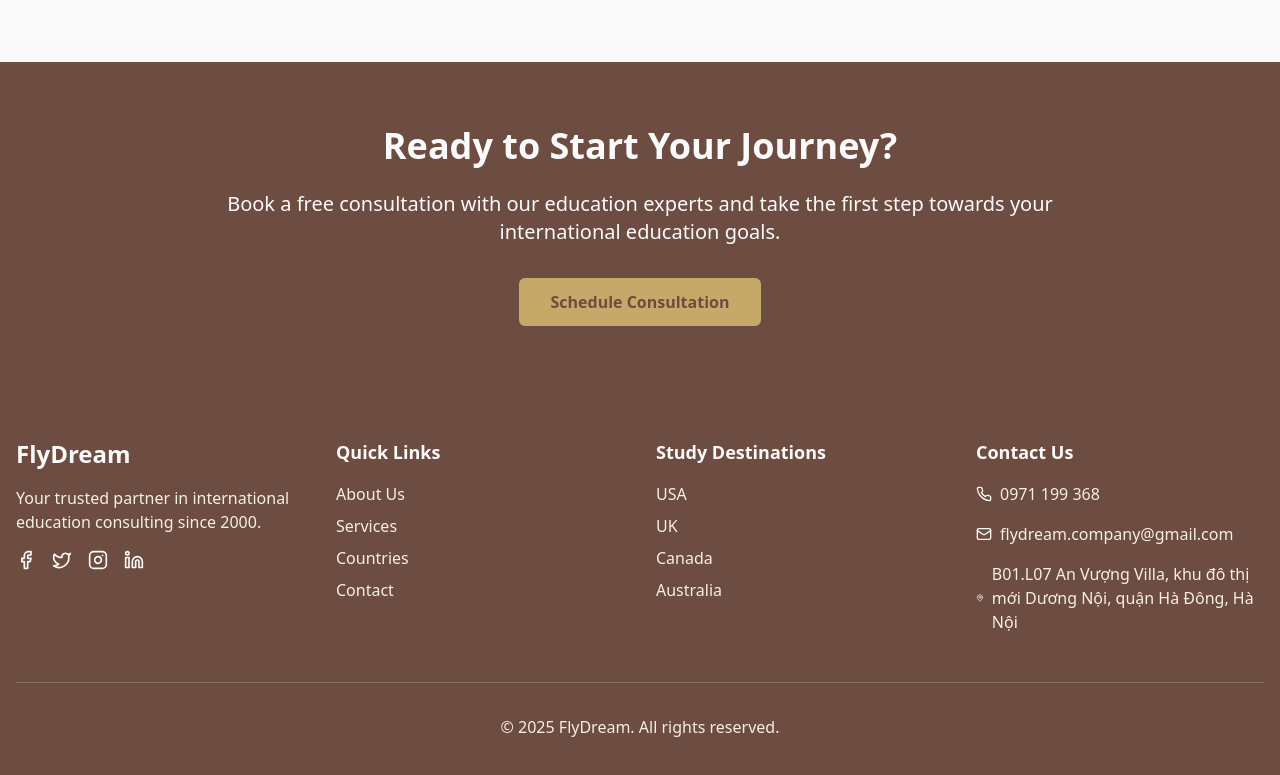
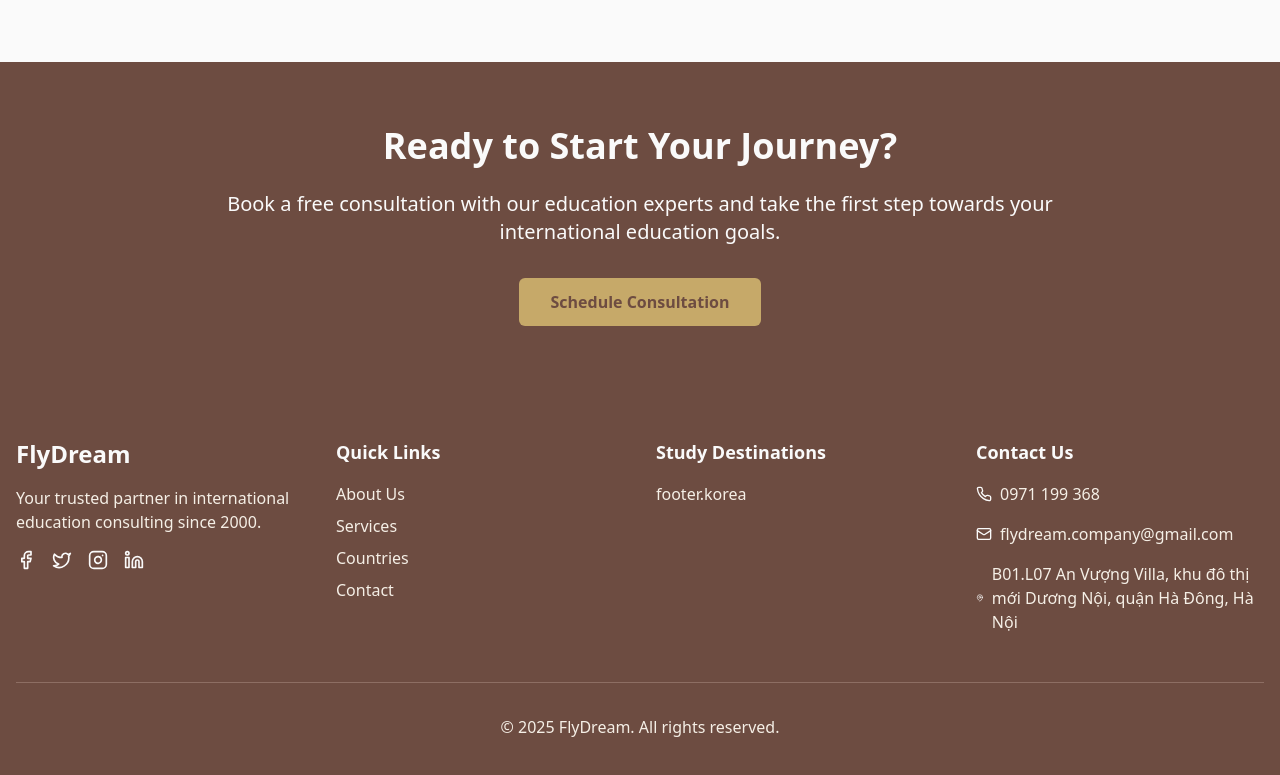
Before and after one commit to tuanback/FlyDream, a React (Vite) app: page / in a window 1280 px wide. Shown: the part 2450-3225 px from the top of the page. Built offline with nearby package versions, Linux system fonts and the light colour scheme.

Commit message:
Change footer

```diff
--- a/src/components/Footer.tsx
+++ b/src/components/Footer.tsx
@@ -69,22 +69,7 @@ const Footer = () => {
             <ul className="space-y-2">
               <li>
                 <a href="#" className="text-beige hover:text-gold">
-                  {t("footer.usa")}
-                </a>
-              </li>
-              <li>
-                <a href="#" className="text-beige hover:text-gold">
-                  {t("footer.uk")}
-                </a>
-              </li>
-              <li>
-                <a href="#" className="text-beige hover:text-gold">
-                  {t("footer.canada")}
-                </a>
-              </li>
-              <li>
-                <a href="#" className="text-beige hover:text-gold">
-                  {t("footer.australia")}
+                  {t("footer.korea")}
                 </a>
               </li>
             </ul>
--- a/src/i18n/i18n.ts
+++ b/src/i18n/i18n.ts
@@ -356,6 +356,7 @@ i18n
             uk: "Anh",
             canada: "Canada",
             australia: "Úc",
+            korea: "Hàn Quốc",
             aboutUs: "Giới thiệu",
             services: "Dịch vụ",
             countries: "Quốc gia",
```
